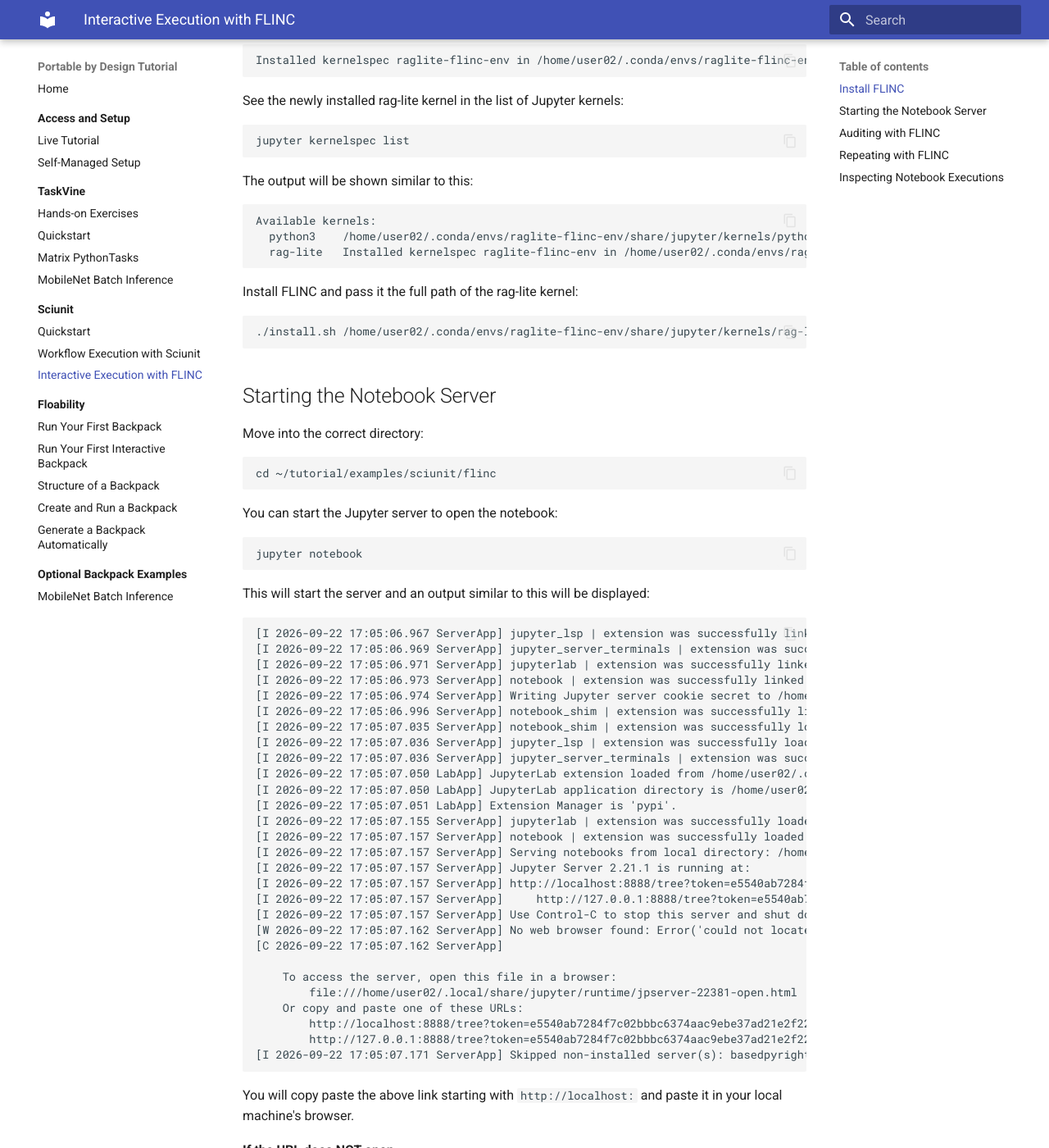
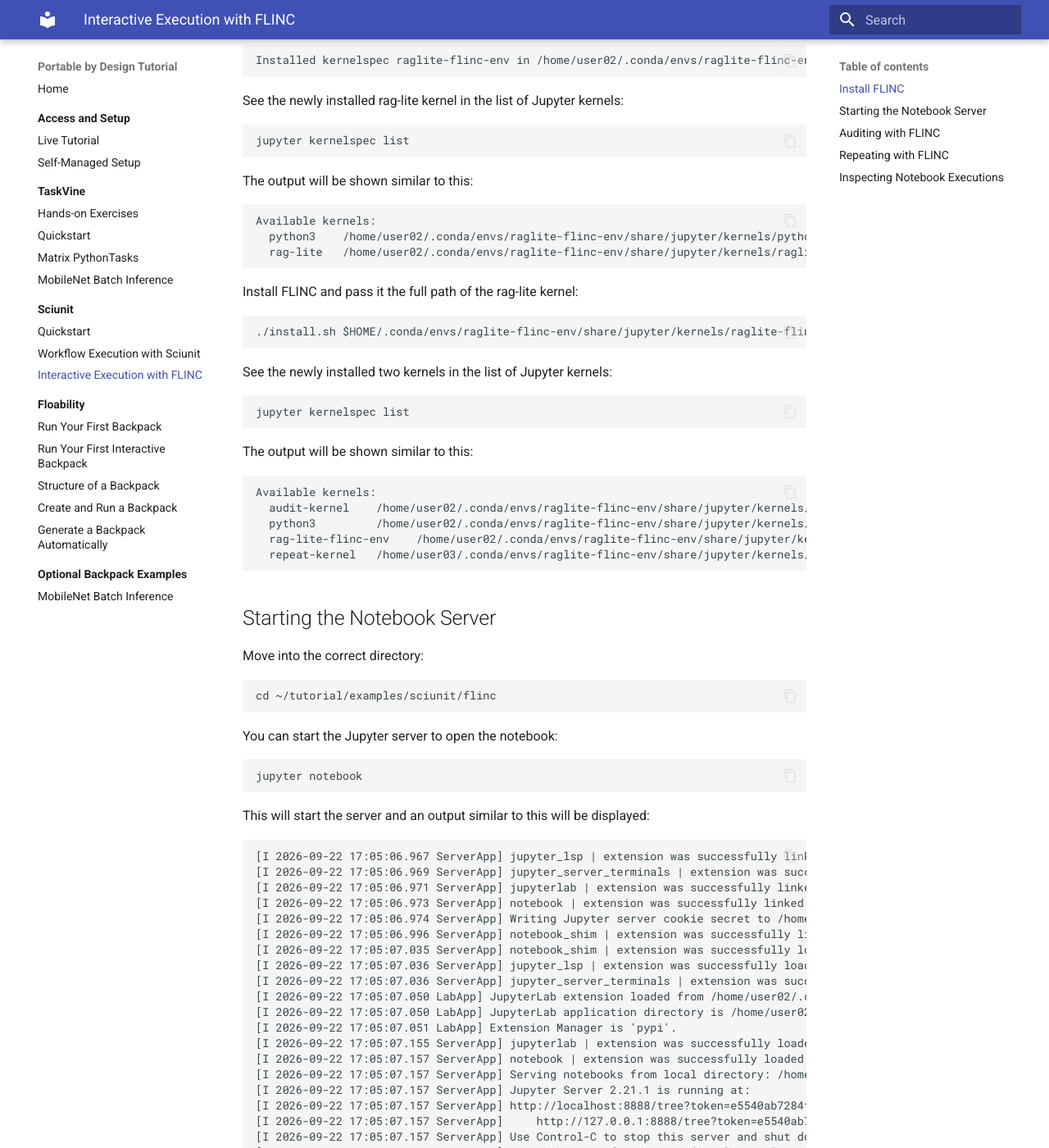
Before and after one commit to floability/tutorial-portable-by-design, an MkDocs documentation site: the page built from docs/03-sciunit/rag-lite-flinc.md, in a window 1280 px wide and 1400 px high, scrolled down 879 px. Shown: the whole window at 82% size. Built offline with MkDocs 1.6.1 and Material for MkDocs 9.7.7, drawn with Linux system fonts in a browser that asks for light colours; some of the changed text lies outside the part shown.

Commit message:
Updated Flinc instructions

````diff
--- a/docs/03-sciunit/rag-lite-flinc.md
+++ b/docs/03-sciunit/rag-lite-flinc.md
@@ -38,13 +38,27 @@
 ```
 Available kernels:
   python3    /home/user02/.conda/envs/raglite-flinc-env/share/jupyter/kernels/python3
-  rag-lite   Installed kernelspec raglite-flinc-env in /home/user02/.conda/envs/raglite-flinc-env/share/jupyter/kernels/raglite-flinc-env
+  rag-lite   /home/user02/.conda/envs/raglite-flinc-env/share/jupyter/kernels/raglite-flinc-env
 ```
 
 Install FLINC and pass it the full path of the rag-lite kernel:
 ```bash
-./install.sh /home/user02/.conda/envs/raglite-flinc-env/share/jupyter/kernels/rag-lite
+./install.sh $HOME/.conda/envs/raglite-flinc-env/share/jupyter/kernels/raglite-flinc-env
 ```
+
+See the newly installed two kernels in the list of Jupyter kernels:
+```bash
+jupyter kernelspec list
+```
+The output will be shown similar to this:
+```
+Available kernels:
+  audit-kernel    /home/user02/.conda/envs/raglite-flinc-env/share/jupyter/kernels/audit-kernel
+  python3         /home/user02/.conda/envs/raglite-flinc-env/share/jupyter/kernels/python3
+  rag-lite-flinc-env    /home/user02/.conda/envs/raglite-flinc-env/share/jupyter/kernels/raglite-flinc-env
+  repeat-kernel   /home/user03/.conda/envs/raglite-flinc-env/share/jupyter/kernels/repeat-kernel
+```
+
 
 ## Starting the Notebook Server
 Move into the correct directory:
@@ -90,11 +104,15 @@
 You will copy paste the above link starting with `http://localhost:` and paste it in your local machine's browser.
 
 **If the URL does NOT open**<br>
-You may need to set up SSH tunneling first. You will need to run a command with the following pattern on your local machine:
+You may need to set up SSH tunneling first.
+
+**Open a new terminal.**
+
+You will need to run a command with the following pattern on the new terminal on your local machine:
 ```bash
-ssh -L <LOCAL_PORT>:localhost:<REMOTE_PORT> <USERNAME>@<SERVER>
+ssh -L <JUPYTER_PORT>:localhost:<JUPYTER_PORT> <USERNAME>@<SERVER>
 ```
-Your `USERNAME` and `SERVER` are already provided to you. `REMOTE_PORT` will be given in the output shown above for the previous command. For example, the actual command to run on your local machine will look similar to this:
+Your `USERNAME` and `SERVER` are already provided to you in your credentials card. `<JUPYTER_PORT>` is given in the output shown above for the previous command after `http://localhost:`. For example, the actual command to run on your local machine will look similar to this:
 ```bash
 ssh -L localhost:8891:localhost:8891 user02@34.250.253.140
 ```
````
